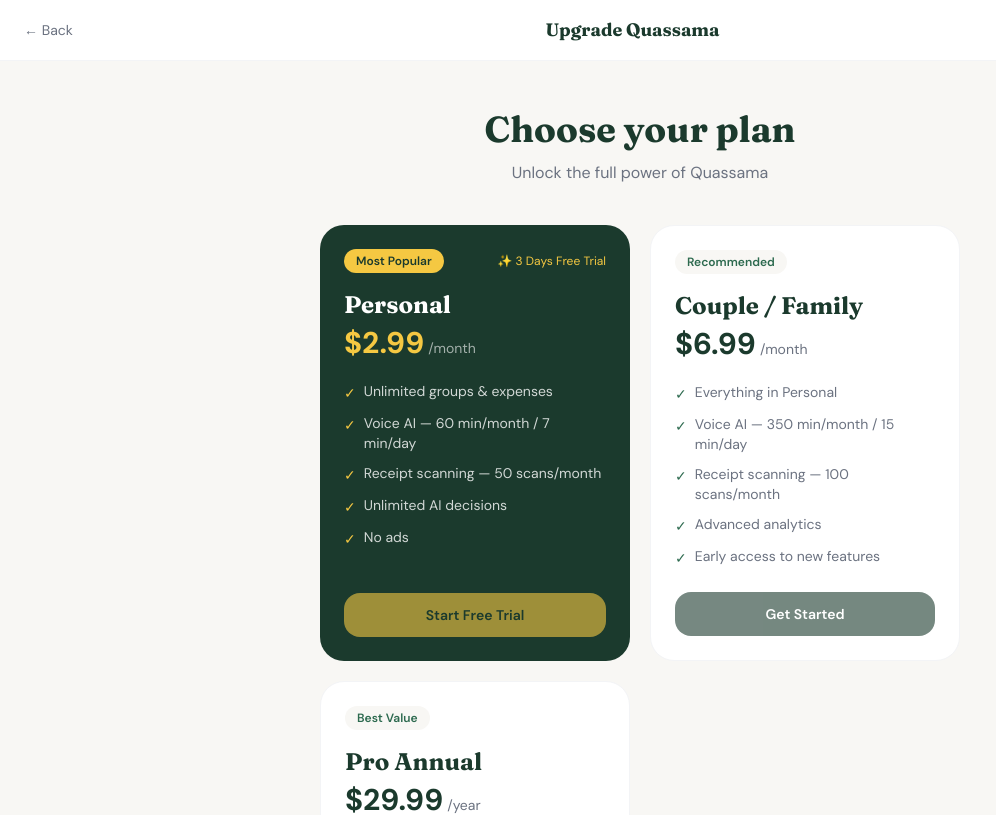
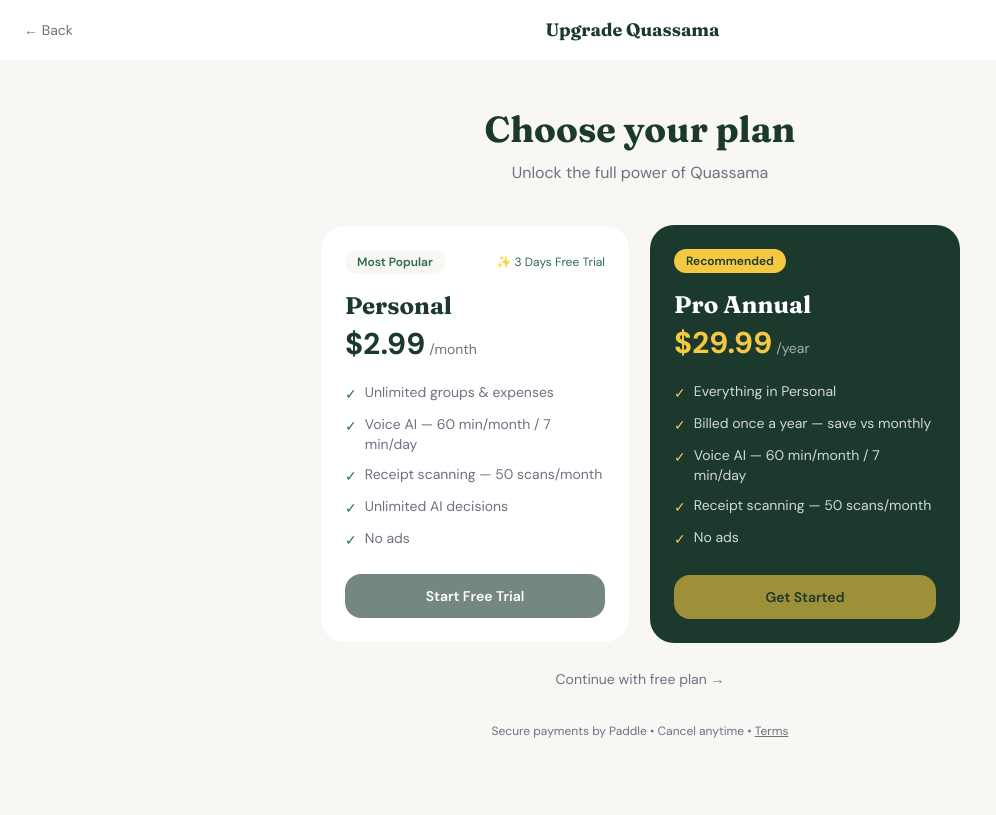
Before and after one commit to AbdelhayZaadaddi/quassama_app, a Next.js app: page /upgrade in a window 1280 px wide. Shown: the top 815 px of the page, without its empty margins (0-996 px from the left). Built offline with nearby package versions, Linux system fonts and the light colour scheme; no server answers; sample sign-in values are in the browser's storage.

Commit message:
update price

```diff
--- a/src/app/upgrade/page.tsx
+++ b/src/app/upgrade/page.tsx
@@ -21,23 +21,6 @@
       'Unlimited AI decisions',
       'No ads',
     ],
-    highlight: true,
-  },
-  {
-    id: 'family',
-    name: 'Couple / Family',
-    price: '$6.99',
-    period: '/month',
-    trial: null,
-    badge: 'Recommended',
-    priceId: paddleConfig.familyPriceId,
-    features: [
-      'Everything in Personal',
-      'Voice AI — 350 min/month / 15 min/day',
-      'Receipt scanning — 100 scans/month',
-      'Advanced analytics',
-      'Early access to new features',
-    ],
     highlight: false,
   },
   {
@@ -46,7 +29,7 @@
     price: '$29.99',
     period: '/year',
     trial: null,
-    badge: 'Best Value',
+    badge: 'Recommended',
     priceId: paddleConfig.proAnnualPriceId,
     features: [
       'Everything in Personal',
@@ -55,7 +38,7 @@
       'Receipt scanning — 50 scans/month',
       'No ads',
     ],
-    highlight: false,
+    highlight: true,
   },
 ]
 
```
